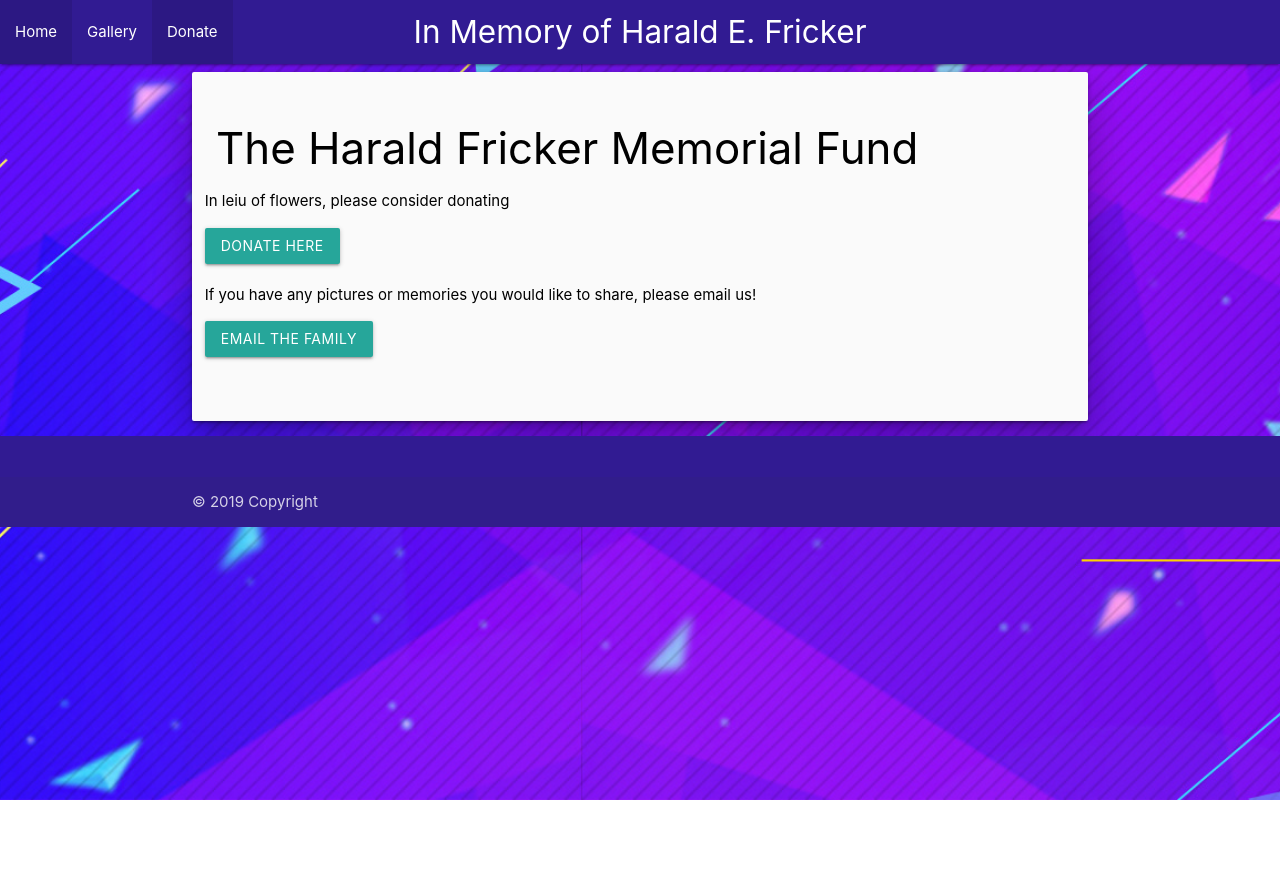
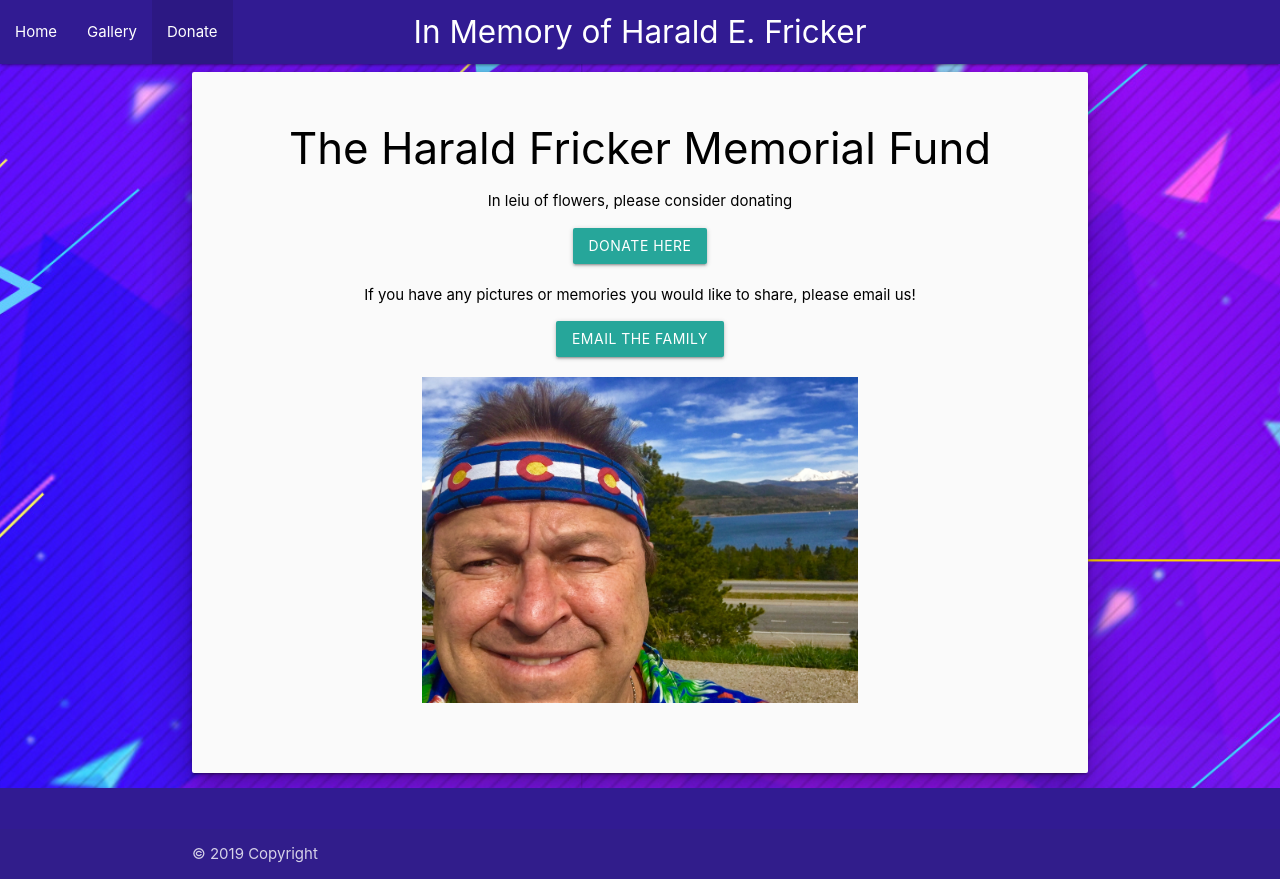
Before and after one commit to edringtondc/harald-fricker, a plain HTML site: page donate.html in a window 1280 px wide. Before the commit the page ends 800 px from the top, so only its background shows below. Drawn offline with nearby package versions, Linux system fonts and the light colour scheme.

Commit message:
changed donate page to centered and added a pic

```diff
--- a/assets/css/style.css
+++ b/assets/css/style.css
@@ -30,6 +30,9 @@
     background-color:
   }
 
+  #bandanapic{
+    width: 50%
+  }
   .parallax {
       /* The image used */
       /* background-image: url("../images/1fa94b55757637f71c0f932d1f55101f.jpg"); */
--- a/donate.html
+++ b/donate.html
@@ -47,8 +47,8 @@
 
         <div class="col s12">
           <span class="black-text">
-            <h3 class="page-title">The Harald Fricker Memorial Fund</h3>
-            <div class="row">
+            <h3 class="page-title center-align">The Harald Fricker Memorial Fund</h3>
+            <div class="row center-align">
               <p>
                 In leiu of flowers, please consider donating
               </p>
@@ -56,7 +56,7 @@
 
 
             </div>
-            <div class="row">
+            <div class="row center-align">
                 <p>
                   If you have any pictures or memories you would like to share, please email us!
                 </p>
@@ -68,6 +68,13 @@
 
 
               </div>
+              <div class="row center-align">
+
+
+                  <!-- <a >Donate Here!</a> -->
+                <img src="assets/images/unkieheadband.jpg" id="bandanapic"/>
+
+                </div>
 
           </span>
         </div>
```
Also changed, not shown: index.html (+1 -1 lines).
